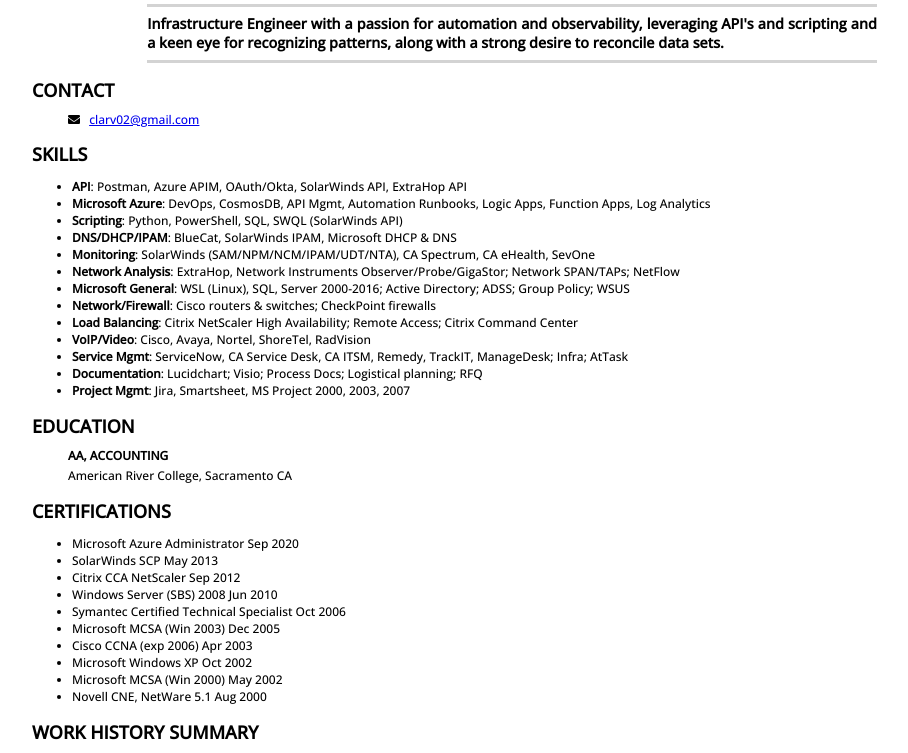
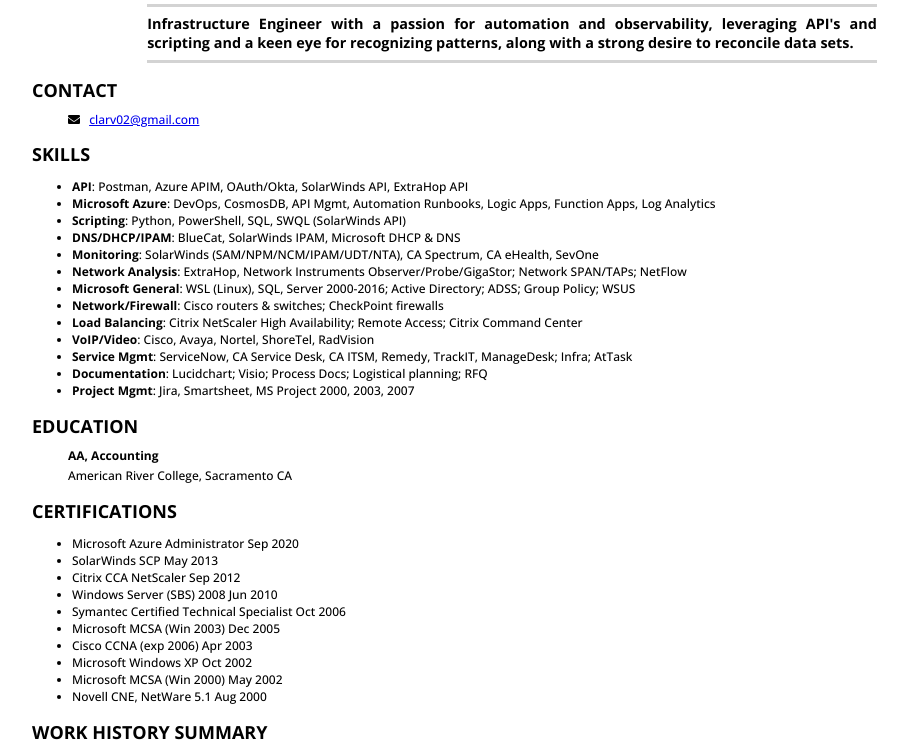
Before and after one commit to gitdram/val-clark-resume, a plain HTML site: page index.html in a window 1280 px wide. Shown: the part 148-901 px from the top of the page, without its empty margins (4-912 px from the left). Drawn offline with nearby package versions, Linux system fonts and the light colour scheme.

Commit message:
misc font updates

```diff
--- a/index.html
+++ b/index.html
@@ -2,9 +2,8 @@
 	<head>
 		<link href="style.css" rel="stylesheet">
 		<link rel="preconnect" href="https://fonts.googleapis.com">
-		<link rel="preconnect" href="https://fonts.googleapis.com">
 		<link rel="preconnect" href="https://fonts.gstatic.com" crossorigin>
-		<link href="https://fonts.googleapis.com/css2?family=Open+Sans:wght@300;500&display=swap" rel="stylesheet">
+		<link href="https://fonts.googleapis.com/css2?family=Open+Sans:wght@300;500;700&display=swap" rel="stylesheet">
 		<title> resume</title>
 	</head>
 	<link rel="stylesheet" href="https://cdnjs.cloudflare.com/ajax/libs/font-awesome/5.15.4/css/all.min.css">
@@ -49,7 +48,7 @@
                 </ul>
 					<h2><b>EDUCATION</b></h2>
                     <div id=education>
-						<p><b>AA, ACCOUNTING</b>
+						<p><b>AA, Accounting</b>
 						</p>
 						<p>
 						American River College, Sacramento CA
--- a/style.css
+++ b/style.css
@@ -11,7 +11,7 @@ body {
 }
 
 h1, h2 {
-    font-weight: 100;
+    /* font-weight: 100; */
     margin-bottom: 0;
 }
 
```
